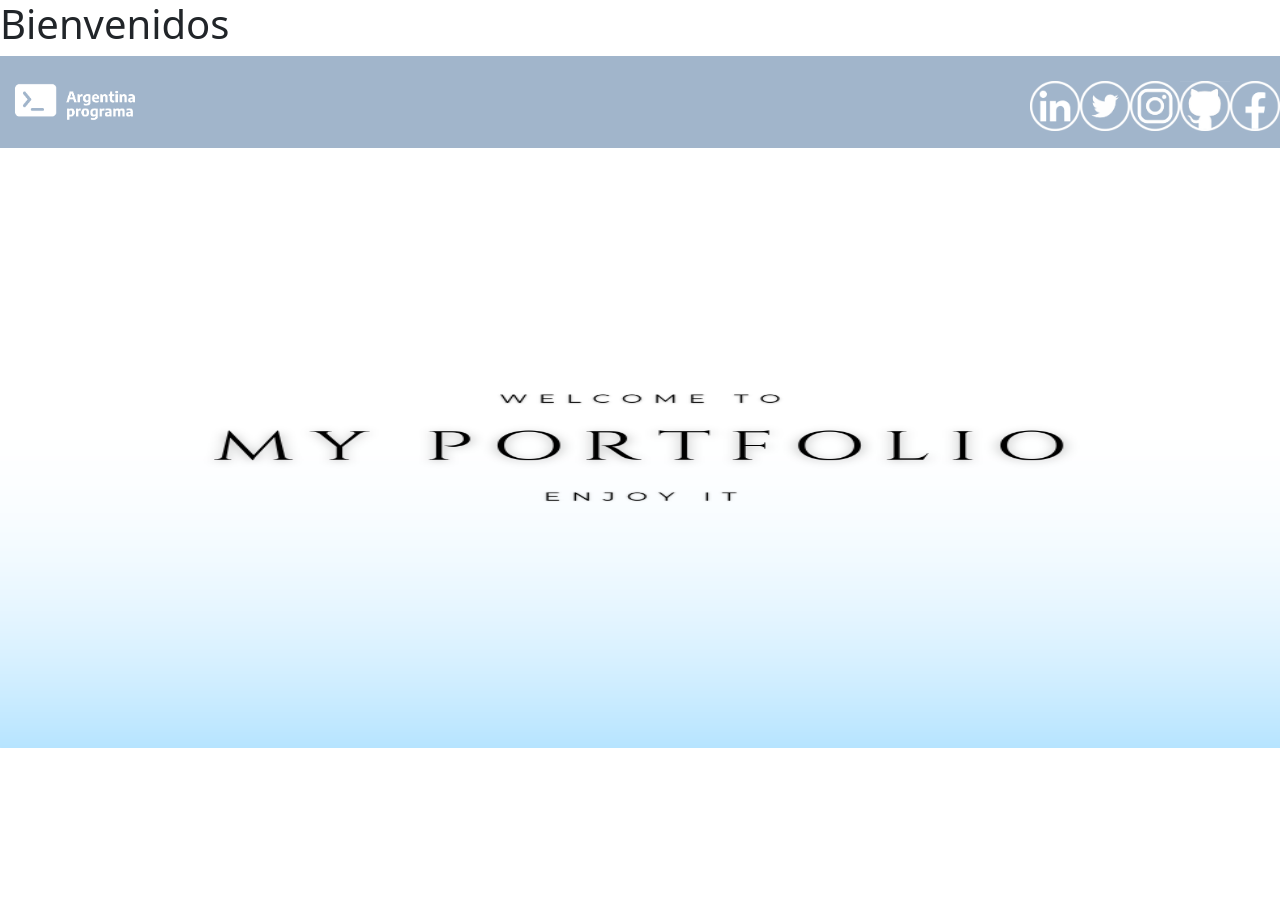
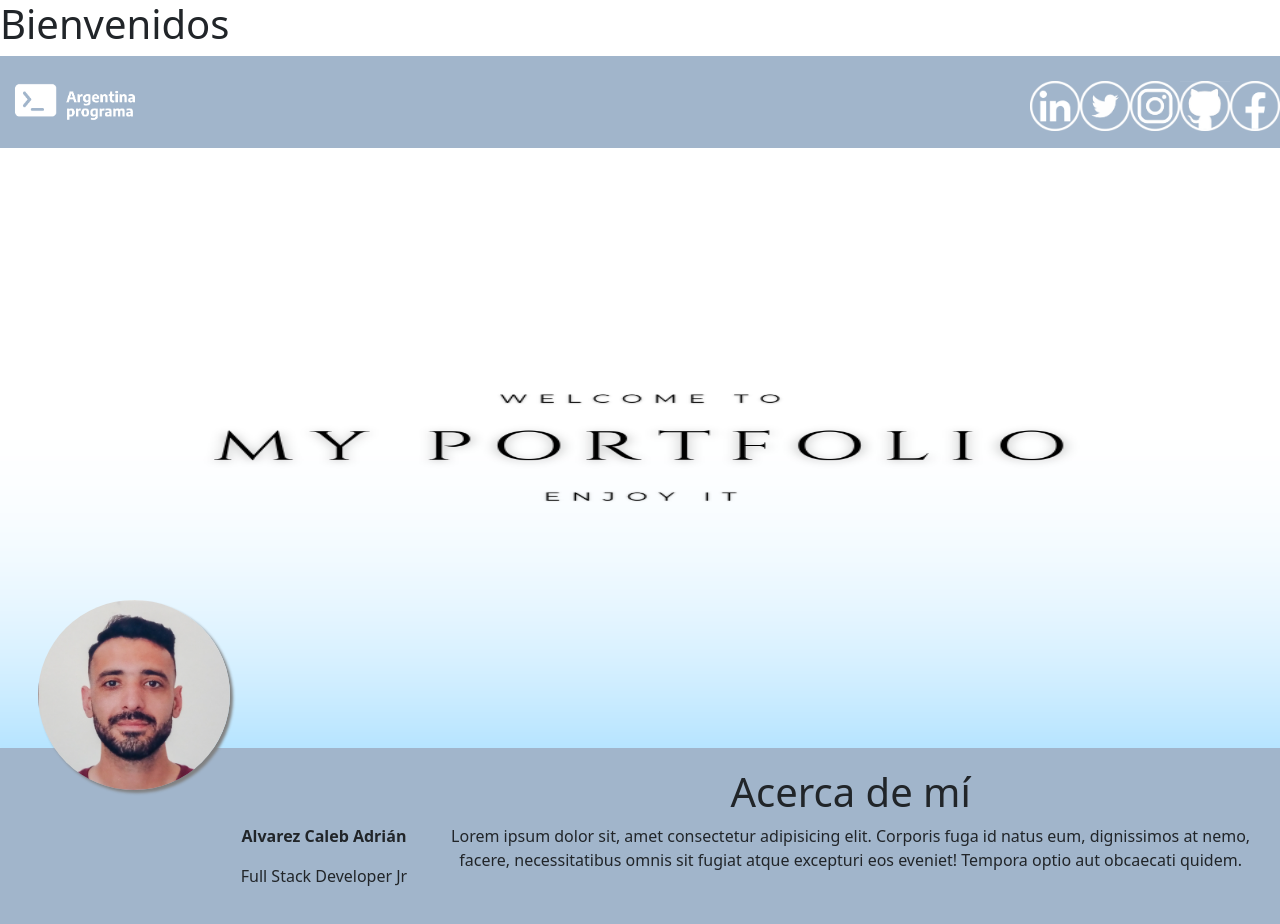
Before and after one commit to calv01/ProyectoIntengrador_Alvarez, an Angular app in the folder Portfolio_AlvarezCaleb/: page / in a window 1280 px wide. Before the commit the page ends 800 px from the top, so only its background shows below. Built offline with nearby package versions, Linux system fonts and the light colour scheme.

Commit message:
estilo pantalla bootstrap

```diff
--- a/Portfolio_AlvarezCaleb/src/app/components/acerca-de/acerca-de.component.css
+++ b/Portfolio_AlvarezCaleb/src/app/components/acerca-de/acerca-de.component.css
@@ -0,0 +1,36 @@
+.row{
+    padding: 20px;
+}
+div{
+    background-color: #a1b5cb;
+    text-align: center;
+}
+/*Estilo foto de perfil*/
+@media (min-width:576px){
+    #fotodeperfil{
+        position: absolute;
+        width: 15%;
+        border-radius: 100%;
+        box-shadow: 3px 3px 3px grey;
+        left: 3%;
+        top: 600px;
+    }
+}
+@media (max-width:575px){
+    #fotodeperfil{
+        position: absolute;
+        width: 30%;
+        border-radius: 100%;
+        box-shadow: 3px 3px 3px grey;
+        left: 33%;
+        top: 630px;
+    }
+}
+
+
+/* Etiqueta nombre*/
+#nombre{
+    font-weight: bold;
+    margin-top: 30%;
+
+}
--- a/Portfolio_AlvarezCaleb/src/app/components/acerca-de/acerca-de.component.html
+++ b/Portfolio_AlvarezCaleb/src/app/components/acerca-de/acerca-de.component.html
@@ -1,5 +1,17 @@
-<div class="container">
-    <div class="row">
+<div class="row">
+    <div class="col-xs-12 col-sm-2 col-md-2 col-lg-2">
+        <img src="../../../assets/Foto Carnet.jpg"
+        class="img-fluid" id="fotodeperfil">
+    </div>
+    <div class="col-xs-12 col-sm-2 col-md-2 col-lg-2">
+        <p id="nombre">Alvarez Caleb Adrián</p>
+        <p>Full Stack Developer Jr</p>
+    </div>
+    <div class="col-xs-12 col-sm-8 col-md-8 col-lg-8">
+        <span>
+            <h1>Acerca de mí</h1>
+            <p>Lorem ipsum dolor sit, amet consectetur adipisicing elit. Corporis fuga id natus eum, dignissimos at nemo, facere, necessitatibus omnis sit fugiat atque excepturi eos eveniet! Tempora optio aut obcaecati quidem.</p>
+        </span>
+    </div>
 
-    </div>
 </div>
```
Also changed, not shown: Portfolio_AlvarezCaleb/src/assets/Foto Carnet.jpg (added).
